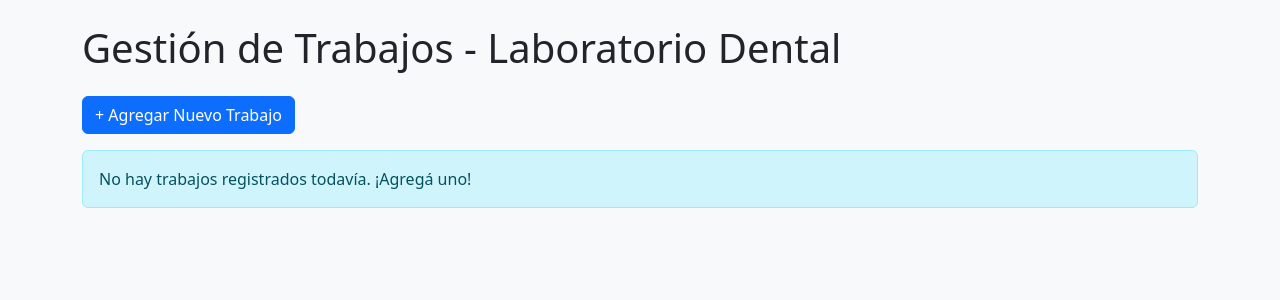
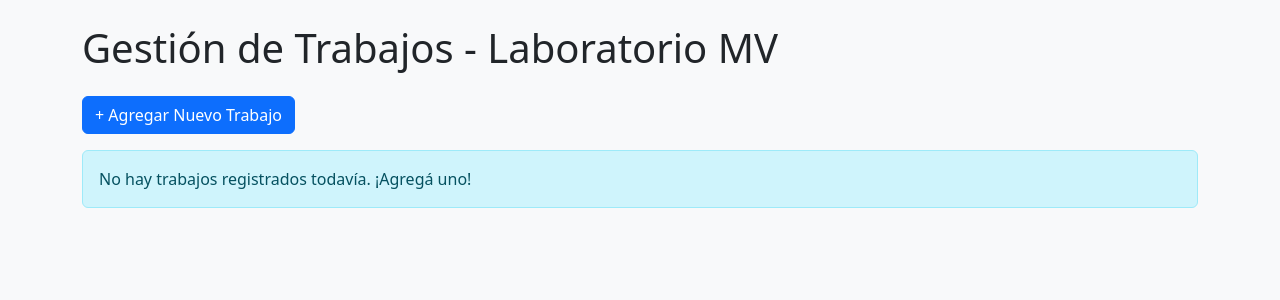
Before and after one commit to raizen1987/lab-dental, a Flask app: page / in a window 1280 px wide. Shown: the part 62-362 px from the top of the page. Run offline with Flask 3, Linux system fonts and the light colour scheme; the visitor is signed in with stand-in values (Sample User, id 1); data that the repository does not hold is empty; some libraries are stand-ins or nearby versions.

Commit message:
Update index.html

```diff
--- a/templates/index.html
+++ b/templates/index.html
@@ -1,7 +1,7 @@
 {% extends "base.html" %}
 
 {% block content %}
-<h1 class="mb-4">Gestión de Trabajos - Laboratorio Dental</h1>
+<h1 class="mb-4">Gestión de Trabajos - Laboratorio MV</h1>
 
 <a href="{{ url_for('agregar') }}" class="btn btn-primary mb-3">+ Agregar Nuevo Trabajo</a>
 
```
